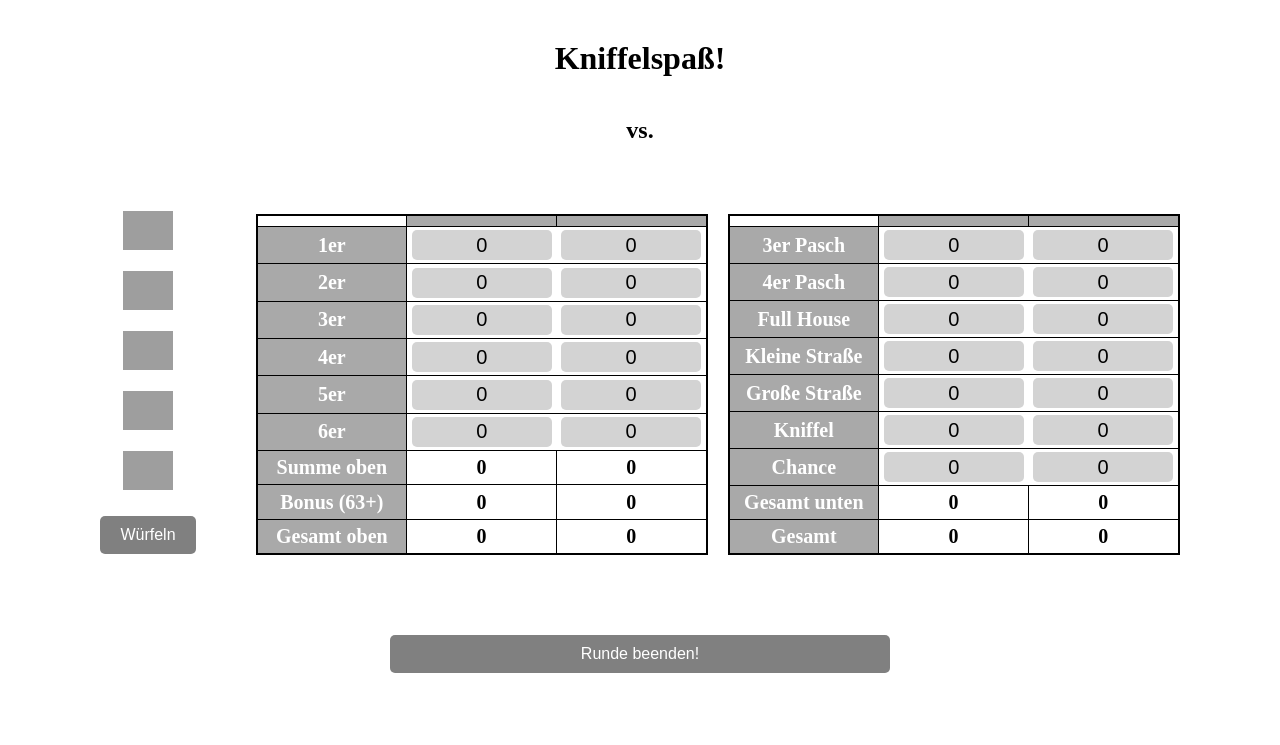
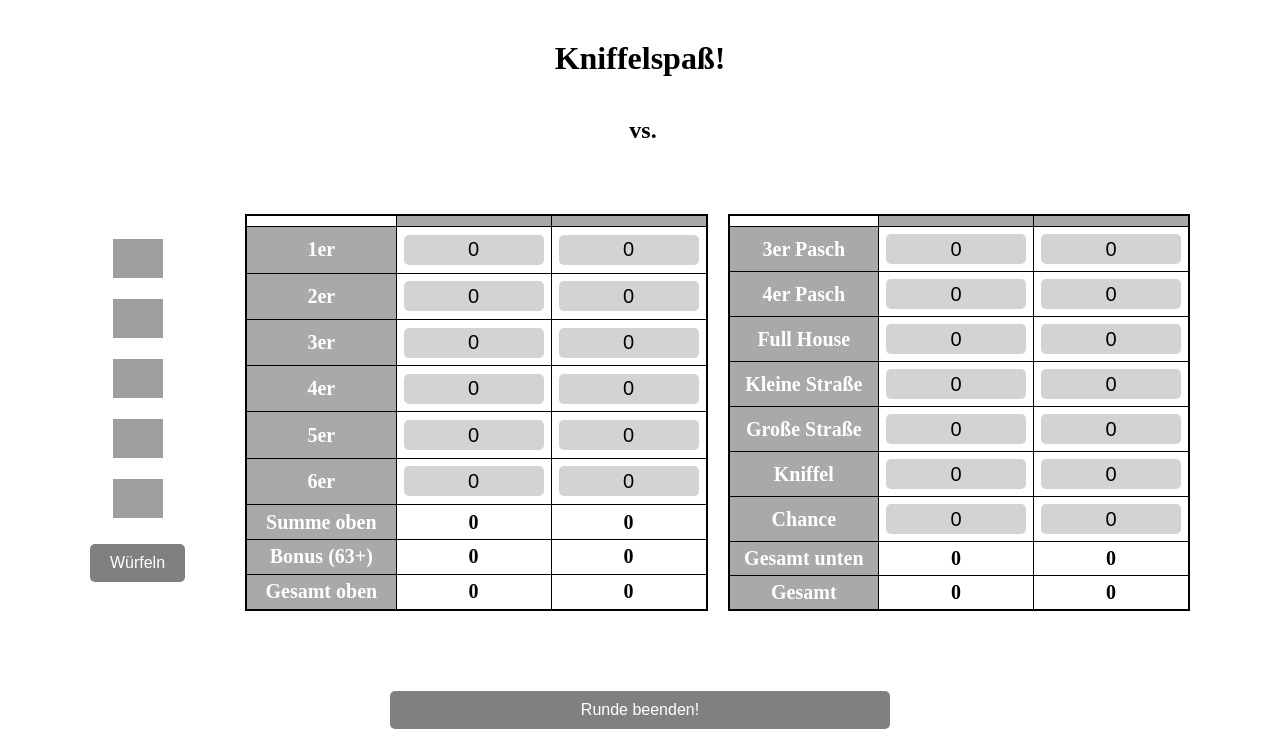
Before and after one commit to HackerHenri/Kniffel, a PHP site: page /game.php in a window 1280 px wide. Shown: the top 745 px of the page. Run offline with PHP 8.4, Linux system fonts and the light colour scheme; data that the repository does not hold is empty; grey boxes are pictures that could not be loaded.

Commit message:
Bug fixing: at holdDice the command sendActivceRound is now at the end, At check pasch: sixer pasch is now recognize, in the table the vertical lines are now drawn

```diff
--- a/activeroundToServer.php
+++ b/activeroundToServer.php
@@ -15,8 +15,7 @@
     $diceScore3 = $_GET['diceScore3'];
     $diceScore4 = $_GET['diceScore4'];
     $diceScore5 = $_GET['diceScore5'];
+
     $sql = "UPDATE `activeround` SET `dicelocked1`=$isdicelocked1,`dicelocked2`=$isdicelocked2,`dicelocked3`=$isdicelocked3,`dicelocked4`=$isdicelocked4,`dicelocked5`=$isdicelocked5,`rollCounter`=$rollCounter,`diceScore1`=$diceScore1,`diceScore2`=$diceScore2,`diceScore3`=$diceScore3,`diceScore4`=$diceScore4,`diceScore5`=$diceScore5 WHERE 1";
     $result = mysqli_query($conn, $sql);
-
-
 ?>
--- a/game.php
+++ b/game.php
@@ -174,7 +174,12 @@
             }
 
             // ##### Update Playernames in Script #####
-            echo "<h2 class='item'>$player1 vs. $player2</h2>";
+            if($activePlayer == $player1){
+                echo "<h2 class='item'><span style='color: red'>$player1</span> &nbspvs. $player2</h2>";
+            }
+            else{
+                echo "<h2 class='item'>$player1 vs.&nbsp <span style='color: red'>$player2</span></h2>";
+            }
 
 
     // ##### Get All activeRound Values #####
@@ -211,6 +216,7 @@
             $conn->close();
 
         ?>
+
         <div class="item">
             <div class="item" style="flex-flow: column">
 
@@ -224,7 +230,14 @@
                     }
                 ?>
 
-                <button id="roll" class="standard_button" onclick="rollDices()">Würfeln</button>
+                <?php
+                    if ($rollCounter < 3) {
+                        echo "<button id='roll' class='standard_button' onclick='rollDices()'>Würfeln</button>";
+                    }
+                    else{
+                        echo "<button id='roll' class='standard_button' onclick='rollDices()' disabled>Würfeln</button>";
+                    }
+                ?>
             </div>
 
             <div class="item">
@@ -235,46 +248,46 @@
                             <td class="table_cell_heading"><?php echo $player1 ?></td>
                             <td class="table_cell_heading"><?php echo $player2 ?> </td>
                         </tr>
-                        <tr class="table_cell">
+                        <tr>
                             <td class="table_cell_heading">1er</td>
-                            <td><button id="score_button1_1" class="button_table" disabled onclick="selectResult(1)" ><?php echo $score1[0] ?></button></td>
-                            <td><button id="score_button1_2" class="button_table" disabled onclick="selectResult(1)"><?php echo $score2[0] ?></button></td>
+                            <td class="table_cell"><button id="score_button1_1" class="button_table" disabled onclick="selectResult(1)" ><?php echo $score1[0] ?></button></td>
+                            <td class="table_cell"><button id="score_button1_2" class="button_table" disabled onclick="selectResult(1)"><?php echo $score2[0] ?></button></td>
                         </tr>
-                        <tr class="table_cell">
+                        <tr>
                             <td class="table_cell_heading">2er</td>
-                            <td><button id="score_button2_1" class="button_table" disabled onclick="selectResult(2)"><?php echo $score1[1] ?></button></td>
-                            <td><button id="score_button2_2" class="button_table" disabled onclick="selectResult(2)"><?php echo $score2[1] ?></button></td>
+                            <td class="table_cell"><button id="score_button2_1" class="button_table" disabled onclick="selectResult(2)"><?php echo $score1[1] ?></button></td>
+                            <td class="table_cell"><button id="score_button2_2" class="button_table" disabled onclick="selectResult(2)"><?php echo $score2[1] ?></button></td>
                         </tr>
-                        <tr class="table_cell">
+                        <tr>
                             <td class="table_cell_heading">3er</td>
-                            <td><button id="score_button3_1" class="button_table" disabled onclick="selectResult(3)"><?php echo $score1[2] ?></button></td>
-                            <td><button id="score_button3_2" class="button_table" disabled onclick="selectResult(3)"><?php echo $score2[2] ?></button></td>
+                            <td class="table_cell"><button id="score_button3_1" class="button_table" disabled onclick="selectResult(3)"><?php echo $score1[2] ?></button></td>
+                            <td class="table_cell"><button id="score_button3_2" class="button_table" disabled onclick="selectResult(3)"><?php echo $score2[2] ?></button></td>
                         </tr>
-                        <tr class="table_cell">
+                        <tr>
                             <td class="table_cell_heading">4er</td>
-                            <td><button id="score_button4_1" class="button_table" disabled onclick="selectResult(4)"><?php echo $score1[3] ?></button></td>
-                            <td><button id="score_button4_2" class="button_table" disabled onclick="selectResult(4)"><?php echo $score2[3] ?></button></td>
+                            <td class="table_cell"><button id="score_button4_1" class="button_table" disabled onclick="selectResult(4)"><?php echo $score1[3] ?></button></td>
+                            <td class="table_cell"><button id="score_button4_2" class="button_table" disabled onclick="selectResult(4)"><?php echo $score2[3] ?></button></td>
                         </tr>
-                        <tr class="table_cell">
+                        <tr>
                             <td class="table_cell_heading">5er</td>
-                            <td><button id="score_button5_1" class="button_table" disabled onclick="selectResult(5)"><?php echo $score1[4] ?></button></td>
-                            <td><button id="score_button5_2" class="button_table" disabled onclick="selectResult(5)"><?php echo $score2[4] ?></button></td>
+                            <td class="table_cell"><button id="score_button5_1" class="button_table" disabled onclick="selectResult(5)"><?php echo $score1[4] ?></button></td>
+                            <td class="table_cell"><button id="score_button5_2" class="button_table" disabled onclick="selectResult(5)"><?php echo $score2[4] ?></button></td>
                         </tr>
-                        <tr class="table_cell">
+                        <tr>
                             <td class="table_cell_heading">6er</td>
-                            <td><button id="score_button6_1" class="button_table" disabled onclick="selectResult(6)"><?php echo $score1[5] ?></button></td>
-                            <td><button id="score_button6_2" class="button_table" disabled onclick="selectResult(6)"><?php echo $score2[5] ?></button></td>
-                        <tr class="table_cell">
+                            <td class="table_cell"><button id="score_button6_1" class="button_table" disabled onclick="selectResult(6)"><?php echo $score1[5] ?></button></td>
+                            <td class="table_cell"><button id="score_button6_2" class="button_table" disabled onclick="selectResult(6)"><?php echo $score2[5] ?></button></td>
+                        <tr>
                             <td class="table_cell_heading">Summe oben</td>
                             <td class="table_cell"><?php echo $score1[6]?></td>
                             <td class="table_cell"><?php echo $score2[6]?></td>
                         </tr>
-                        <tr class="table_cell">
+                        <tr>
                             <td class="table_cell_heading">Bonus (63+)</td>
                             <td class="table_cell"><?php echo $score1[7]?></td>
                             <td class="table_cell"><?php echo $score2[7]?></td>
                         </tr>
-                        <tr class="table_cell">
+                        <tr>
                             <td class="table_cell_heading">Gesamt oben</td>
                             <td class="table_cell"><?php echo $score1[8]?></td>
                             <td class="table_cell"><?php echo $score2[8]?></td>
@@ -289,47 +302,47 @@
                             <td class="table_cell_heading"><?php echo $player1 ?></td>
                             <td class="table_cell_heading"><?php echo $player2 ?> </td>
                         </tr>
-                        <tr class="table_cell">
+                        <tr>
                             <td class="table_cell_heading">3er Pasch</td>
-                            <td><button id="score_button7_1" class="button_table" disabled onclick="selectResult(7)"><?php echo $score1[9] ?></button></td>
-                            <td><button id="score_button7_2" class="button_table" disabled onclick="selectResult(7)"><?php echo $score2[9] ?></button></td>
+                            <td class="table_cell"><button id="score_button7_1" class="button_table" disabled onclick="selectResult(7)"><?php echo $score1[9] ?></button></td>
+                            <td class="table_cell"><button id="score_button7_2" class="button_table" disabled onclick="selectResult(7)"><?php echo $score2[9] ?></button></td>
                         </tr>
-                        <tr class="table_cell">
+                        <tr>
                             <td class="table_cell_heading">4er Pasch</td>
-                            <td><button id="score_button8_1" class="button_table" disabled onclick="selectResult(8)"><?php echo $score1[10] ?></button></td>
-                            <td><button id="score_button8_2" class="button_table" disabled onclick="selectResult(8)"><?php echo $score2[10] ?></button></td>
+                            <td class="table_cell"><button id="score_button8_1" class="button_table" disabled onclick="selectResult(8)"><?php echo $score1[10] ?></button></td>
+                            <td class="table_cell"><button id="score_button8_2" class="button_table" disabled onclick="selectResult(8)"><?php echo $score2[10] ?></button></td>
                         </tr>
-                        <tr class="table_cell">
+                        <tr>
                             <td class="table_cell_heading">Full House</td>
-                            <td><button id="score_button9_1" class="button_table" disabled onclick="selectResult(9)"><?php echo $score1[11] ?></button></td>
-                            <td><button id="score_button9_2" class="button_table" disabled onclick="selectResult(9)"><?php echo $score2[11] ?></button></td>
+                            <td class="table_cell"><button id="score_button9_1" class="button_table" disabled onclick="selectResult(9)"><?php echo $score1[11] ?></button></td>
+                            <td class="table_cell"><button id="score_button9_2" class="button_table" disabled onclick="selectResult(9)"><?php echo $score2[11] ?></button></td>
                         </tr>
-                        <tr class="table_cell">
+                        <tr>
                             <td class="table_cell_heading">Kleine Straße</td>
-                            <td><button id="score_button10_1" class="button_table" disabled onclick="selectResult(10)"><?php echo $score1[12] ?></button></td>
-                            <td><button id="score_button10_2" class="button_table" disabled onclick="selectResult(10)"><?php echo $score2[12] ?></button></td>
+                            <td class="table_cell"><button id="score_button10_1" class="button_table" disabled onclick="selectResult(10)"><?php echo $score1[12] ?></button></td>
+                            <td class="table_cell"><button id="score_button10_2" class="button_table" disabled onclick="selectResult(10)"><?php echo $score2[12] ?></button></td>
                         </tr>
-                        <tr class="table_cell">
+                        <tr>
                             <td class="table_cell_heading">Große Straße</td>
-                            <td><button id="score_button11_1" class="button_table" disabled onclick="selectResult(11)"><?php echo $score1[13] ?></button></td>
-                            <td><button id="score_button11_2" class="button_table" disabled onclick="selectResult(11)"><?php echo $score2[13] ?></button></td>
+                            <td class="table_cell"><button id="score_button11_1" class="button_table" disabled onclick="selectResult(11)"><?php echo $score1[13] ?></button></td>
+                            <td class="table_cell"><button id="score_button11_2" class="button_table" disabled onclick="selectResult(11)"><?php echo $score2[13] ?></button></td>
                         </tr>
-                        <tr class="table_cell">
+                        <tr>
                             <td class="table_cell_heading">Kniffel</td>
-                            <td><button id="score_button12_1" class="button_table" disabled onclick="selectResult(12)"><?php echo $score1[14] ?></button></td>
-                            <td><button id="score_button12_2" class="button_table" disabled onclick="selectResult(12)"><?php echo $score2[14] ?></button></td>
+                            <td class="table_cell"><button id="score_button12_1" class="button_table" disabled onclick="selectResult(12)"><?php echo $score1[14] ?></button></td>
+                            <td class="table_cell"><button id="score_button12_2" class="button_table" disabled onclick="selectResult(12)"><?php echo $score2[14] ?></button></td>
                         </tr>
-                        <tr class="table_cell">
+                        <tr>
                             <td class="table_cell_heading">Chance</td>
-                            <td><button id="score_button13_1" class="button_table" disabled onclick="selectResult(13)"><?php echo $score1[15] ?></button></td>
-                            <td><button id="score_button13_2" class="button_table" disabled onclick="selectResult(13)"><?php echo $score2[15] ?></button></td>
+                            <td class="table_cell"><button id="score_button13_1" class="button_table" disabled onclick="selectResult(13)"><?php echo $score1[15] ?></button></td>
+                            <td class="table_cell"><button id="score_button13_2" class="button_table" disabled onclick="selectResult(13)"><?php echo $score2[15] ?></button></td>
                         </tr>
-                        <tr class="table_cell">
+                        <tr>
                             <td class="table_cell_heading">Gesamt unten</td>
                             <td class="table_cell"><?php echo $score1[16]?></td>
                             <td class="table_cell"><?php echo $score2[16]?></td>
                         </tr>
-                        <tr class="table_cell">
+                        <tr>
                             <td class="table_cell_heading">Gesamt</td>
                             <td class="table_cell"><?php echo $score1[17]?></td>
                             <td class="table_cell"><?php echo $score2[17]?></td>
--- a/style_game.css
+++ b/style_game.css
@@ -42,7 +42,7 @@
 }
 
 .button_table:disabled {
-    background-color: lightgrey;
+    background-color: lightgray;
     color: black;
 }
 
```
Also changed, not shown: scoreToServer.php (+0 -8 lines), script.js (+8 -8 lines). Lines whose indentation alone changed are shown as unchanged.
